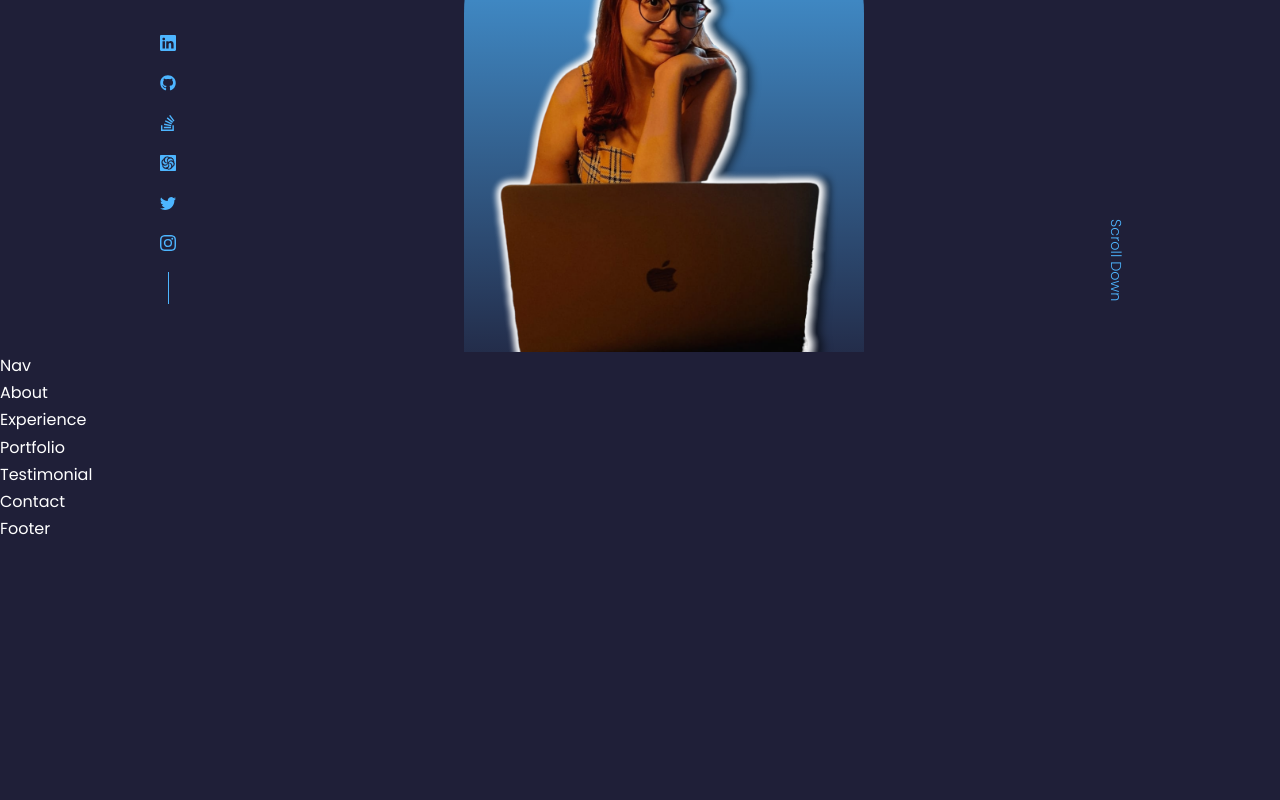
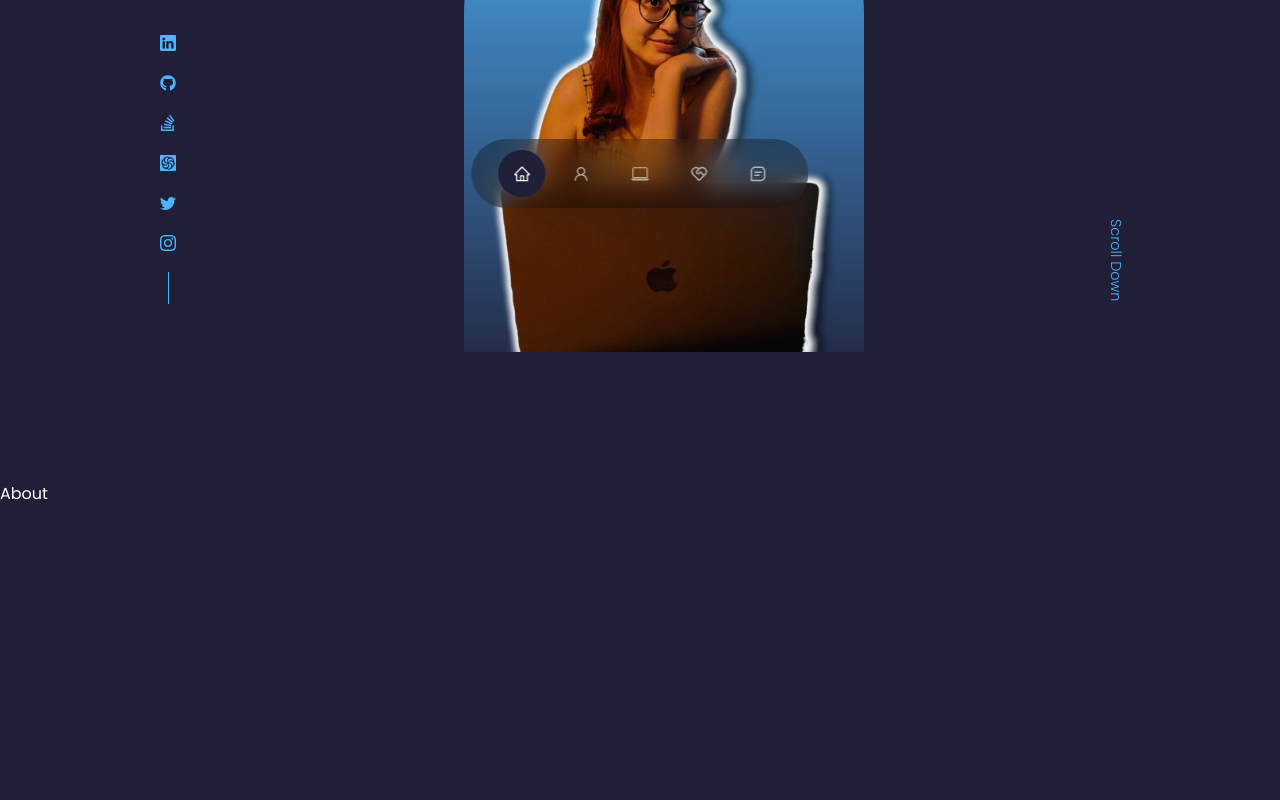
Before and after one commit to brunacamposxx/github-page, a React (Create React App) app: page / in a window 1280 px wide. Shown: the part 560-1360 px from the top of the page. Before the commit the page ends 1102 px from the top, so only its background shows below. Built offline with nearby package versions, Linux system fonts and the light colour scheme.

Commit message:
floating nav component, css and useState Hook

```diff
--- a/src/components/about/About.jsx
+++ b/src/components/about/About.jsx
@@ -3,7 +3,7 @@
 
 function About() {
   return (
-    <div>About</div>
+    <section id="about">About</section>
   );
 }
 
--- a/src/components/contact/Contact.jsx
+++ b/src/components/contact/Contact.jsx
@@ -3,7 +3,7 @@
 
 function Contact() {
   return (
-    <div>Contact</div>
+    <section id="contact">Contact</section>
   );
 }
 
--- a/src/components/experience/Experience.jsx
+++ b/src/components/experience/Experience.jsx
@@ -3,7 +3,7 @@
 
 function Experience() {
   return (
-    <div>Experience</div>
+    <section id="experience">Experience</section>
   );
 }
 
--- a/src/components/nav/Nav.jsx
+++ b/src/components/nav/Nav.jsx
@@ -1,9 +1,22 @@
-import React from 'react';
+/* eslint-disable jsx-a11y/anchor-is-valid */
+/* eslint-disable jsx-a11y/control-has-associated-label */
+import React, { useState } from 'react';
 import './nav.css';
+import { AiOutlineHome, AiOutlineUser } from 'react-icons/ai';
+import { BiMessageSquareDetail } from 'react-icons/bi';
+import { BsLaptop } from 'react-icons/bs';
+import { RiServiceLine } from 'react-icons/ri';
 
 function Nav() {
+  const [activeNav, setActiveNav] = useState('#');
   return (
-    <div>Nav</div>
+    <nav>
+      <a href="#" onClick={() => setActiveNav('#')} className={activeNav === '#' ? 'active' : ''}><AiOutlineHome /></a>
+      <a href="#about" onClick={() => setActiveNav('#about')} className={activeNav === '#about' ? 'active' : ''}><AiOutlineUser /></a>
+      <a href="#experience" onClick={() => setActiveNav('#experience')} className={activeNav === '#experience' ? 'active' : ''}><BsLaptop /></a>
+      <a href="#portfolio" onClick={() => setActiveNav('#portfolio')} className={activeNav === '#portfolio' ? 'active' : ''}><RiServiceLine /></a>
+      <a href="#contact" onClick={() => setActiveNav('#contact')} className={activeNav === '#contact' ? 'active' : ''}><BiMessageSquareDetail /></a>
+    </nav>
   );
 }
 
--- a/src/components/nav/nav.css
+++ b/src/components/nav/nav.css
@@ -0,0 +1,34 @@
+nav {
+	background: rgba(0, 0, 0, 0.3);
+	width: max-content;
+	display: block;
+	padding: 0.7rem 1.7rem;
+	z-index: 2;
+	position: fixed;
+	left: 50%;
+	transform: translate(-50%);
+	bottom: 2rem;
+	display: flex;
+	gap: 0.8rem;
+	border-radius: 3rem;
+	backdrop-filter: blur(15px);
+}
+
+nav a {
+	background: transparent;
+	padding: 0.9rem;
+	border-radius: 50%;
+	display: flex;
+	color: var(--color-light);
+	font-size: 1.1rem;
+}
+
+nav a:hover {
+	background: rgba(0, 0, 0, 0.3);
+}
+
+nav a.active {
+	background: var(--color-bg);
+	color: var(--color-white);
+
+}
--- a/src/components/portfolio/Portfolio.jsx
+++ b/src/components/portfolio/Portfolio.jsx
@@ -3,7 +3,7 @@
 
 function Portfolio() {
   return (
-    <div>Portfolio</div>
+    <section id="portfolio">Portfolio</section>
   );
 }
 
--- a/src/components/testimonial/Testimonial.jsx
+++ b/src/components/testimonial/Testimonial.jsx
@@ -3,7 +3,7 @@
 
 function Testimonial() {
   return (
-    <div>Testimonial</div>
+    <section id="testimonial">Testimonial</section>
   );
 }
 
--- a/src/index.css
+++ b/src/index.css
@@ -59,6 +59,7 @@
 
 section {
 	margin-top: 8rem;
+	height: 100vh;
 }
 
 section > h2, section > h5 {
```
